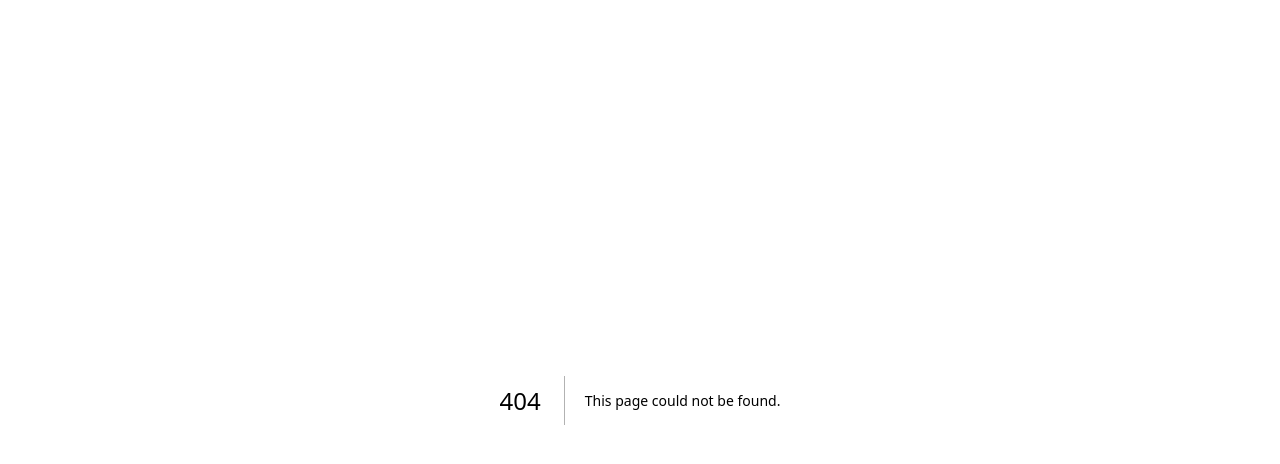
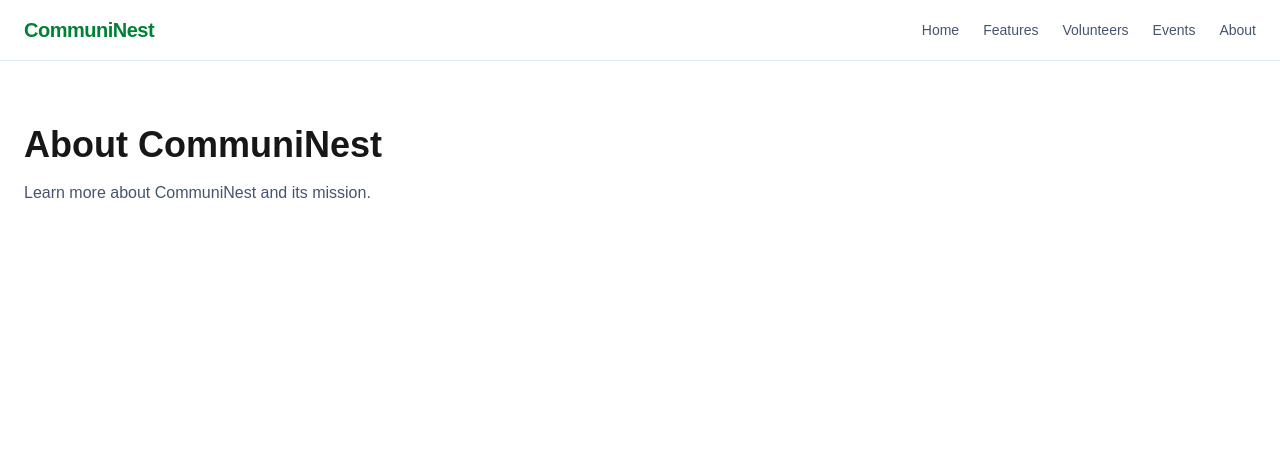
Before and after one commit to abdullahcodes-dev/FlyrankFrontendCapstone, a Next.js app: page /about in a window 1280 px wide. Before the commit this address had no page. Shown: the top 464 px of the page. Built offline with nearby package versions, Linux system fonts and the light colour scheme.

Commit message:
feat: scaffold capstone routes and navigation

```diff
--- /dev/null
+++ b/app/about/page.tsx
@@ -0,0 +1,10 @@
+export default function AboutPage() {
+  return (
+    <main className="px-6 py-16">
+      <h1 className="text-4xl font-bold">About CommuniNest</h1>
+      <p className="mt-4 text-slate-600">
+        Learn more about CommuniNest and its mission.
+      </p>
+    </main>
+  );
+}
--- /dev/null
+++ b/app/events/page.tsx
@@ -0,0 +1,10 @@
+export default function EventsPage() {
+  return (
+    <main className="px-6 py-16">
+      <h1 className="text-4xl font-bold">Events</h1>
+      <p className="mt-4 text-slate-600">
+        Community events will be built here.
+      </p>
+    </main>
+  );
+}
--- /dev/null
+++ b/app/features/page.tsx
@@ -0,0 +1,10 @@
+export default function FeaturesPage() {
+  return (
+    <main className="px-6 py-16">
+      <h1 className="text-4xl font-bold">Features</h1>
+      <p className="mt-4 text-slate-600">
+        CommuniNest features will be built here.
+      </p>
+    </main>
+  );
+}
--- /dev/null
+++ b/app/health/page.tsx
@@ -0,0 +1,18 @@
+export default async function HealthPage() {
+  const response = await fetch("https://jsonplaceholder.typicode.com/todos/1");
+  const data = await response.json();
+
+  return (
+    <main className="px-6 py-16">
+      <h1 className="text-4xl font-bold">Health Check</h1>
+
+      <p className="mt-4 text-green-700">
+        API request successful.
+      </p>
+
+      <pre className="mt-6 rounded-lg bg-slate-100 p-4 text-sm">
+        {JSON.stringify(data, null, 2)}
+      </pre>
+    </main>
+  );
+}
--- a/app/layout.tsx
+++ b/app/layout.tsx
@@ -1,29 +1,68 @@
 import type { Metadata } from "next";
-import { Geist, Geist_Mono } from "next/font/google";
+import Link from "next/link";
 import "./globals.css";
 
-const geistSans = Geist({
-  variable: "--font-geist-sans",
-  subsets: ["latin"],
-});
-
-const geistMono = Geist_Mono({
-  variable: "--font-geist-mono",
-  subsets: ["latin"],
-});
-
 export const metadata: Metadata = {
-  title: "Create Next App",
-  description: "Generated by create next app",
+  title: "CommuniNest",
+  description:
+    "Connect with your community, report local issues, and take meaningful action.",
 };
 
-export default function RootLayout({ children }: LayoutProps<"/">) {
+export default function RootLayout({
+  children,
+}: Readonly<{
+  children: React.ReactNode;
+}>) {
   return (
-    <html
-      lang="en"
-      className={`${geistSans.variable} ${geistMono.variable} h-full antialiased`}
-    >
-      <body className="min-h-full flex flex-col">{children}</body>
+    <html lang="en">
+      <body className="bg-white text-slate-900 antialiased">
+        <header className="border-b border-slate-200 bg-white">
+          <nav className="mx-auto flex max-w-7xl items-center justify-between px-6 py-4">
+            <Link
+              href="/"
+              className="text-xl font-bold tracking-tight text-green-700"
+            >
+              CommuniNest
+            </Link>
+
+            <div className="flex items-center gap-6 text-sm font-medium text-slate-600">
+              <Link href="/" className="transition-colors hover:text-green-700">
+                Home
+              </Link>
+
+              <Link
+                href="/features"
+                className="transition-colors hover:text-green-700"
+              >
+                Features
+              </Link>
+
+              <Link
+                href="/volunteers"
+                className="transition-colors hover:text-green-700"
+              >
+                Volunteers
+              </Link>
+
+              <Link
+                href="/events"
+                className="transition-colors hover:text-green-700"
+              >
+                Events
+              </Link>
+
+              <Link
+                href="/about"
+                className="transition-colors hover:text-green-700"
+              >
+                About
+              </Link>
+            </div>
+          </nav>
+        </header>
+
+        {children}
+      </body>
     </html>
   );
 }
--- a/app/page.tsx
+++ b/app/page.tsx
@@ -1,69 +1,24 @@
-import Image from "next/image";
+export default function HomePage() {
+  return (
+    <main className="flex min-h-screen items-center justify-center bg-white px-6">
+      <div className="max-w-2xl text-center">
+        <p className="mb-3 text-sm font-semibold uppercase tracking-widest text-green-600">
+          CommuniNest
+        </p>
 
-export default function Home() {
-  return (
-    <div className="flex flex-col flex-1 items-center justify-center bg-zinc-50 font-sans dark:bg-black">
-      <main className="flex flex-1 w-full max-w-3xl flex-col items-center justify-between py-32 px-16 bg-white dark:bg-black sm:items-start">
-        <Image
-          className="dark:invert h-5 w-[100px]"
-          src="/next.svg"
-          alt="Next.js logo"
-          width={100}
-          height={20}
-          priority
-        />
-        <div className="flex flex-col items-center gap-6 text-center sm:items-start sm:text-left">
-          <h1 className="max-w-xs text-3xl font-semibold leading-10 tracking-tight text-black dark:text-zinc-50">
-            To get started, edit the{" "}
-            <code className="rounded bg-black/[.06] px-1.5 py-0.5 font-mono text-[0.9em] dark:bg-white/[.08]">
-              page.tsx
-            </code>{" "}
-            file.
-          </h1>
-          <p className="max-w-md text-lg leading-8 text-zinc-600 dark:text-zinc-400">
-            Looking for a starting point or more instructions? Head over to{" "}
-            <a
-              href="https://vercel.com/templates?framework=next.js&utm_source=create-next-app&utm_medium=appdir-template-tw&utm_campaign=create-next-app"
-              className="font-medium text-zinc-950 dark:text-zinc-50"
-            >
-              Templates
-            </a>{" "}
-            or the{" "}
-            <a
-              href="https://nextjs.org/learn?utm_source=create-next-app&utm_medium=appdir-template-tw&utm_campaign=create-next-app"
-              className="font-medium text-zinc-950 dark:text-zinc-50"
-            >
-              Learning
-            </a>{" "}
-            center.
-          </p>
-        </div>
-        <div className="flex flex-col gap-4 text-base font-medium sm:flex-row">
-          <a
-            className="flex h-12 w-full items-center justify-center gap-2 rounded-full bg-foreground px-5 text-background transition-colors hover:bg-[#383838] dark:hover:bg-[#ccc] md:w-[158px]"
-            href="https://vercel.com/new?utm_source=create-next-app&utm_medium=appdir-template-tw&utm_campaign=create-next-app"
-            target="_blank"
-            rel="noopener noreferrer"
-          >
-            <Image
-              className="dark:invert h-[14px] w-4"
-              src="/vercel.svg"
-              alt="Vercel logomark"
-              width={16}
-              height={14}
-            />
-            Deploy Now
-          </a>
-          <a
-            className="flex h-12 w-full items-center justify-center rounded-full border border-solid border-black/[.08] px-5 transition-colors hover:border-transparent hover:bg-black/[.04] dark:border-white/[.145] dark:hover:bg-[#1a1a1a] md:w-[158px]"
-            href="https://nextjs.org/docs?utm_source=create-next-app&utm_medium=appdir-template-tw&utm_campaign=create-next-app"
-            target="_blank"
-            rel="noopener noreferrer"
-          >
-            Documentation
-          </a>
-        </div>
-      </main>
-    </div>
+        <h1 className="text-4xl font-bold tracking-tight text-slate-900 sm:text-5xl">
+          Empower Your Community
+        </h1>
+
+        <p className="mt-5 text-lg leading-8 text-slate-600">
+          Connect with your community, report local issues, discover
+          initiatives, and take meaningful action together.
+        </p>
+
+        <p className="mt-6 text-sm text-slate-400">
+          Frontend Capstone · Foundations
+        </p>
+      </div>
+    </main>
   );
 }
--- /dev/null
+++ b/app/volunteers/page.tsx
@@ -0,0 +1,10 @@
+export default function VolunteersPage() {
+  return (
+    <main className="px-6 py-16">
+      <h1 className="text-4xl font-bold">Volunteers</h1>
+      <p className="mt-4 text-slate-600">
+        Volunteer opportunities will be built here.
+      </p>
+    </main>
+  );
+}
```
